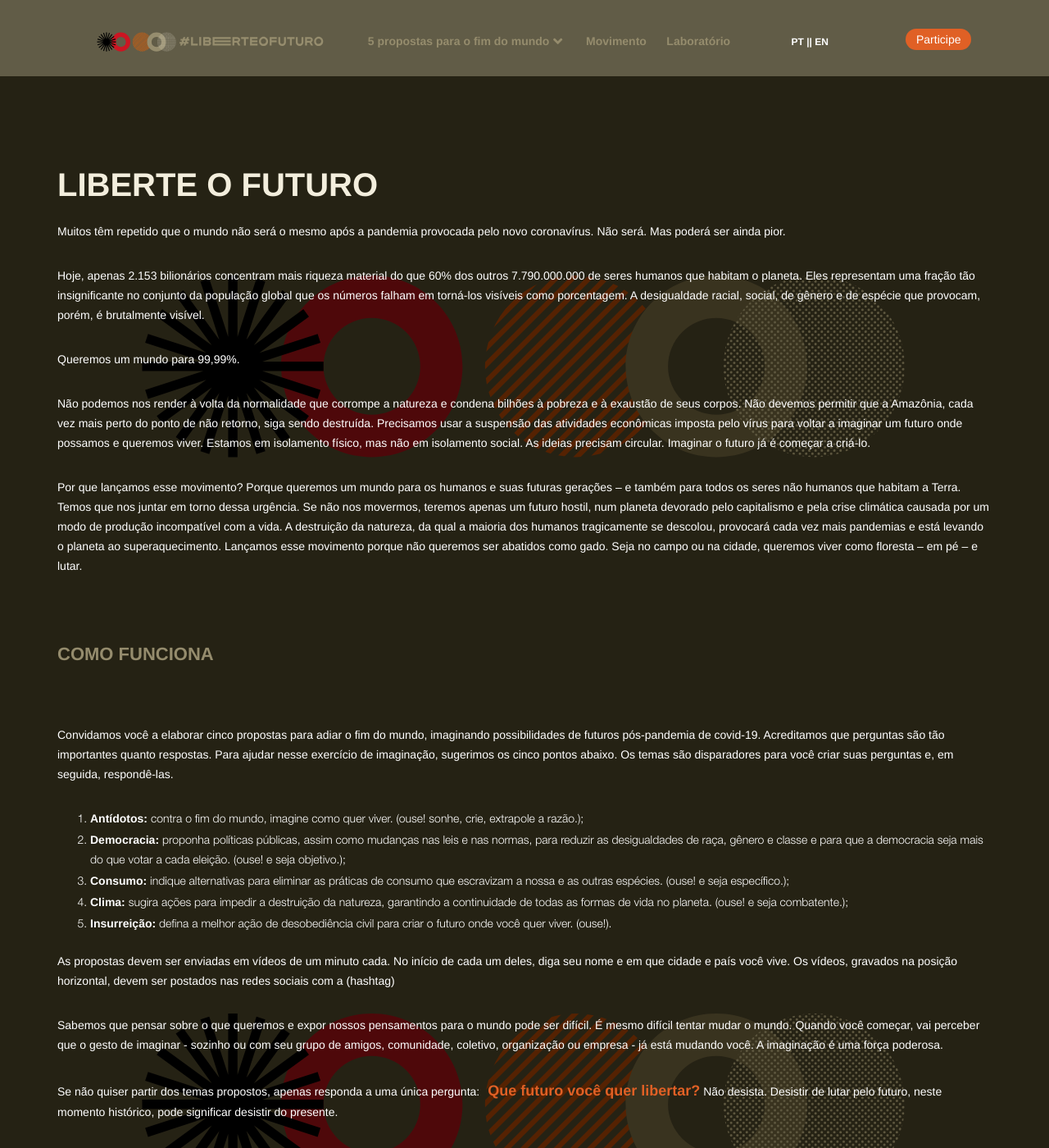
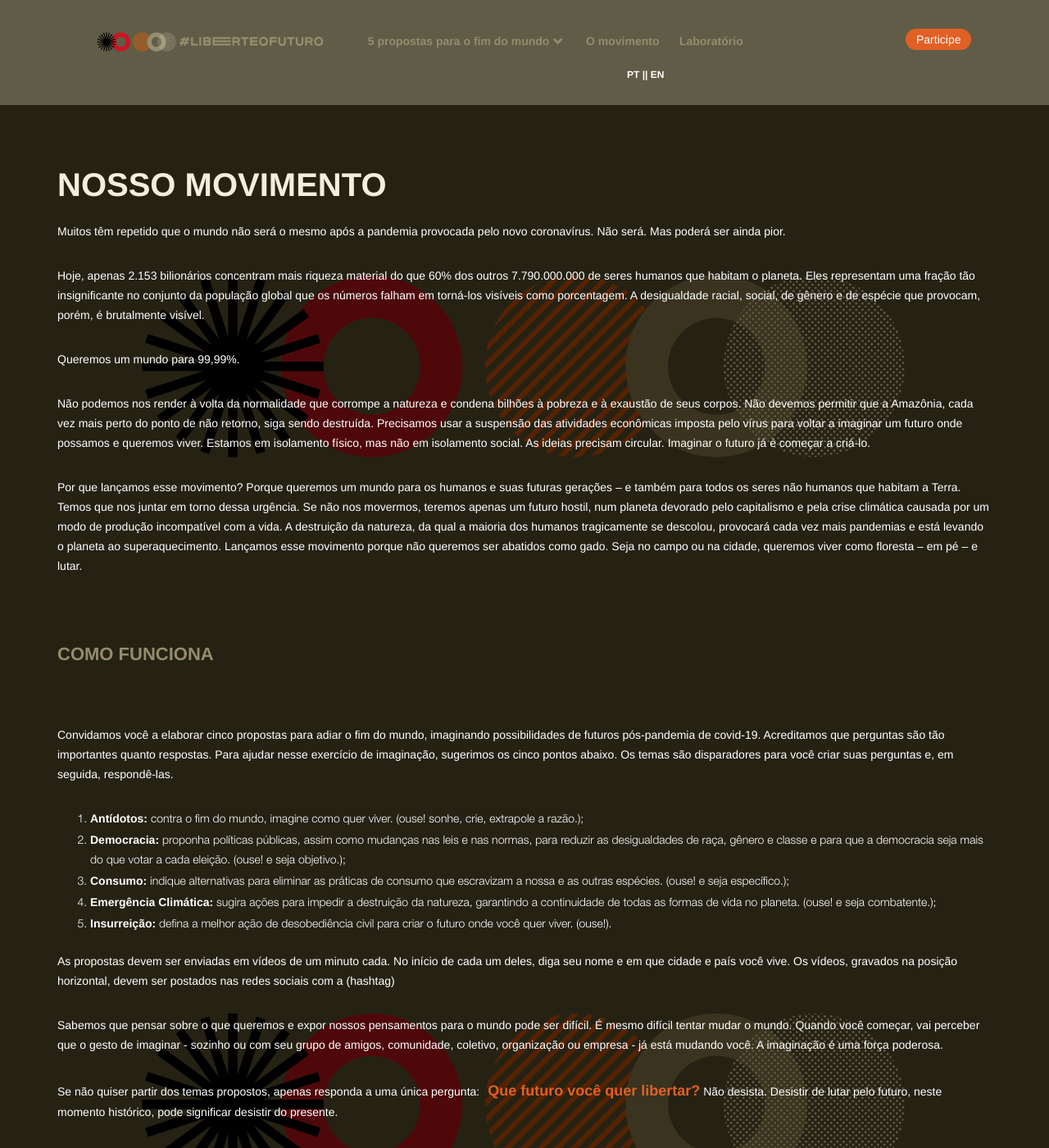
Before and after one commit to associacaosilo/liberteofuturo-site, a Jekyll site: the page built from _pages/movimento.md, in a window 1280 px wide and 1400 px high. Shown: the whole window at 82% size. Built offline with Jekyll 4.4.1, drawn with Linux system fonts in a browser that asks for light colours; nearby versions of some CDN libraries.

Commit message:
Update movimento.md

```diff
--- a/_pages/movimento.md
+++ b/_pages/movimento.md
@@ -6,7 +6,7 @@
 linkEN: movimento-en.html
 
 menu5propostas: 5 propostas para o fim do mundo
-menuMovimento: Movimento
+menuMovimento: O movimento
 menuLaboratorio: Laboratório
 menuParticipe: Participe
 
@@ -23,7 +23,7 @@
 categoria1: Antídotos
 categoria2: Democracia
 categoria3: Consumo
-categoria4: Clima
+categoria4: Emergência Climática
 categoria5: Insurreição
 
 categoria1Link: antidotos.html
@@ -33,7 +33,7 @@
 categoria5Link: insurreicao.html
 
 
-titulo: Liberte o futuro
+titulo: Nosso movimento
 subtitulo: Nosso movimento
 
 p1Movimento: Muitos têm repetido que o mundo não será o mesmo após a pandemia provocada pelo novo coronavírus. Não será. Mas poderá ser ainda pior.
```
